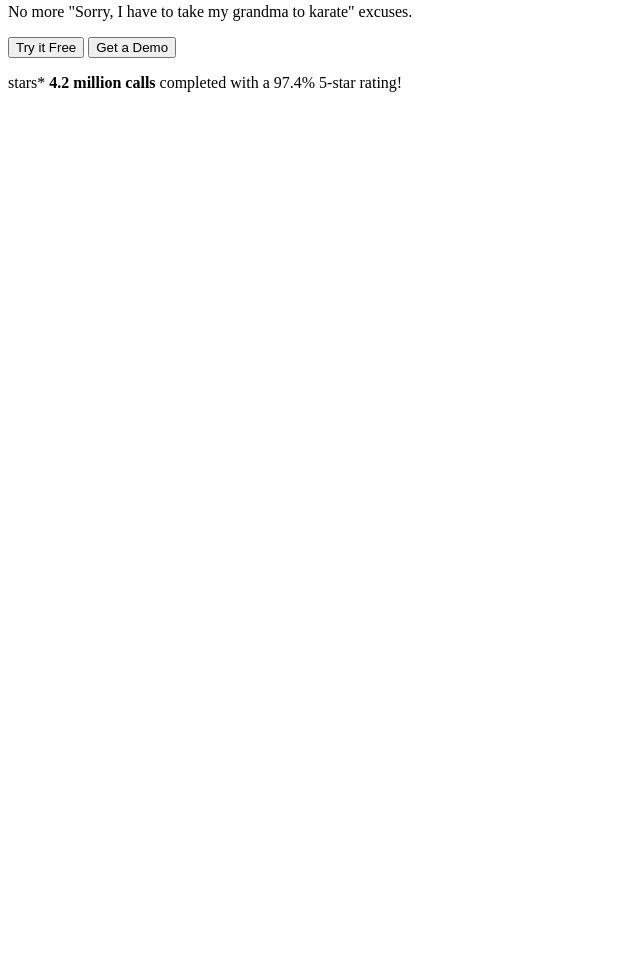
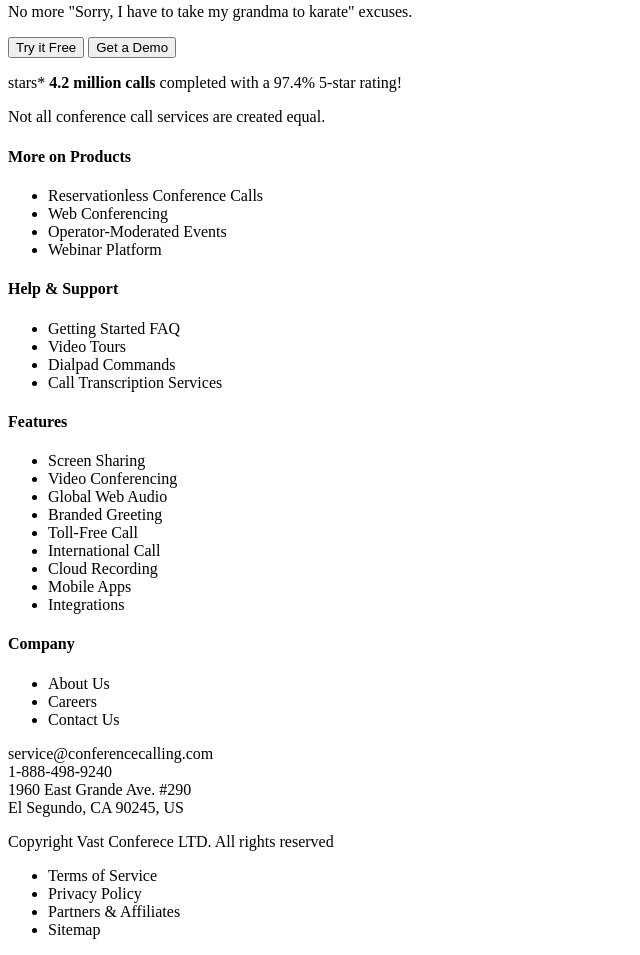
Before and after one commit to anabcoura/chill-cat, a plain HTML site: page index.html in a window 1280 px wide. Shown: the part 449-1404 px from the top of the page, without its empty margins (0-640 px from the left). Before the commit the page ends 800 px from the top, so only its background shows below. Drawn offline with Linux system fonts and the light colour scheme.

Commit message:
Adding more sections, formatting the src code.

```diff
--- a/index.html
+++ b/index.html
@@ -36,7 +36,13 @@
         <div>
           <div class="text">
             <h2>Meet new friends and chill with 'em</h2>
-                    <p>Immerse yourself in a nice social experience, as you embark on a journey to meet new friends and engage in meaningful, laid-back conversations. Our platform is designed to foster genuine connections, offering a haven for those seeking not only friendship but also a space to unwind and share moments of joy. </p>
+            <p>
+              Immerse yourself in a nice social experience, as you embark on a
+              journey to meet new friends and engage in meaningful, laid-back
+              conversations. Our platform is designed to foster genuine
+              connections, offering a haven for those seeking not only
+              friendship but also a space to unwind and share moments of joy.
+            </p>
           </div>
           <div class="btn">
             <button>Learn More</button>
@@ -49,18 +55,87 @@
           <div class="right_content">
             <div class="text">
               <h1>It's the perfect solution to gather all yout friends!</h1>
-                        <p>No more "Sorry, I have to take my grandma to karate" excuses.</p>
+              <p>
+                No more "Sorry, I have to take my grandma to karate" excuses.
+              </p>
               <div class="btns">
                 <button>Try it Free</button>
                 <button>Get a Demo</button>
               </div>
               <div class="rating">
-                            <p>stars* <strong>4.2 million calls</strong> completed with a 97.4% 5-star rating!</p>
+                <p>
+                  stars* <strong>4.2 million calls</strong> completed with a
+                  97.4% 5-star rating!
+                </p>
               </div>
             </div>
           </div>
         </div>
       </section>
     </main>
+    <footer>
+      <div class="container">
+        <div class="logo">
+          <p>Not all conference call services are created equal.</p>
+        </div>
+        <div class="products_content">
+            <h4>More on Products</h4>
+          <ul>
+            <li>Reservationless Conference Calls</li>
+            <li>Web Conferencing</li>
+            <li>Operator-Moderated Events</li>
+            <li>Webinar Platform</li>
+          </ul>
+        </div>
+        <div class="help_content">
+            <h4>Help & Support</h4>
+          <ul>
+            <li>Getting Started FAQ</li>
+            <li>Video Tours</li>
+            <li>Dialpad Commands</li>
+            <li>Call Transcription Services</li>
+          </ul>
+        </div>
+        <div class="features_content">
+            <h4>Features</h4>
+            <ul>
+                <li>Screen Sharing</li>
+                <li>Video Conferencing</li>
+                <li>Global Web Audio</li>
+                <li>Branded Greeting</li>
+                <li>Toll-Free Call</li>
+                <li>International Call</li>
+                <li>Cloud Recording</li>
+                <li>Mobile Apps</li>
+                <li>Integrations</li>
+            </ul>
+        </div>
+        <div class="company_content">
+            <h4>Company</h4>
+            <ul>
+                <li>About Us</li>
+                <li>Careers</li>
+                <li>Contact Us</li>
+            </ul>
+        </div>
+        <div class="contact_content">
+            <p>service@conferencecalling.com<br>1-888-498-9240<br>1960 East Grande Ave. #290 <br>El Segundo, CA 90245, US</p>
+        </div>
+      </div>
+      <div class="copyright_container">
+        <div class="copyright">
+            <p>Copyright Vast Conferece LTD. All rights reserved</p>
+        </div>
+        <div class="other_content">
+            <ul>
+                <li>Terms of Service</li>
+                <li>Privacy Policy</li>
+                <li>Partners & Affiliates</li>
+                <li>Sitemap</li>
+            </ul>
+        </div>
+        <div class="icons"></div>
+      </div>
+    </footer>
   </body>
 </html>
```
Lines whose indentation alone changed are shown as unchanged.
